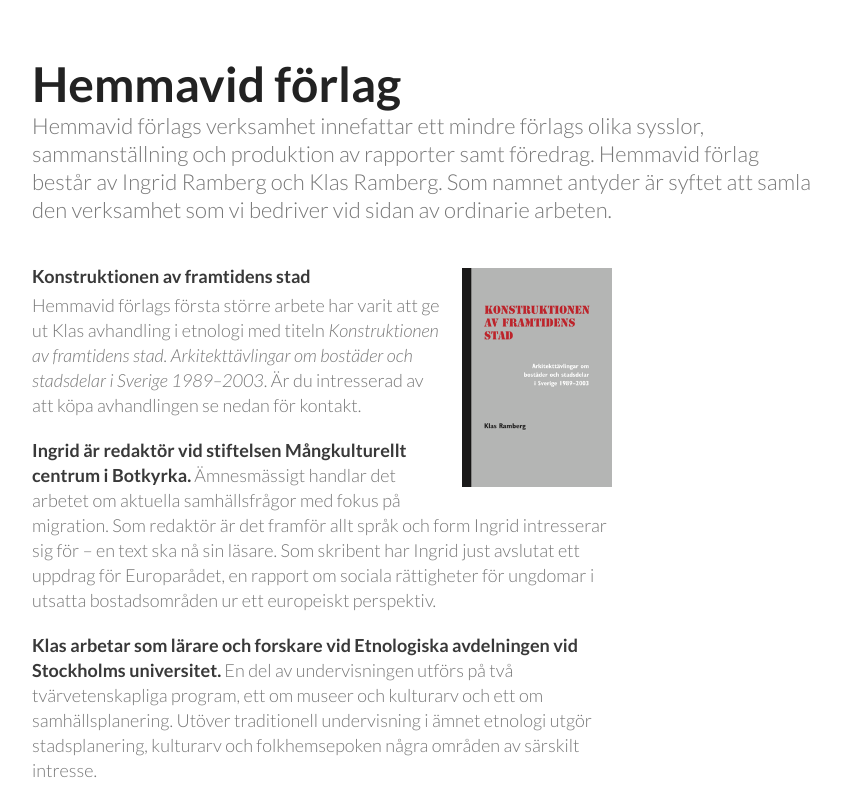
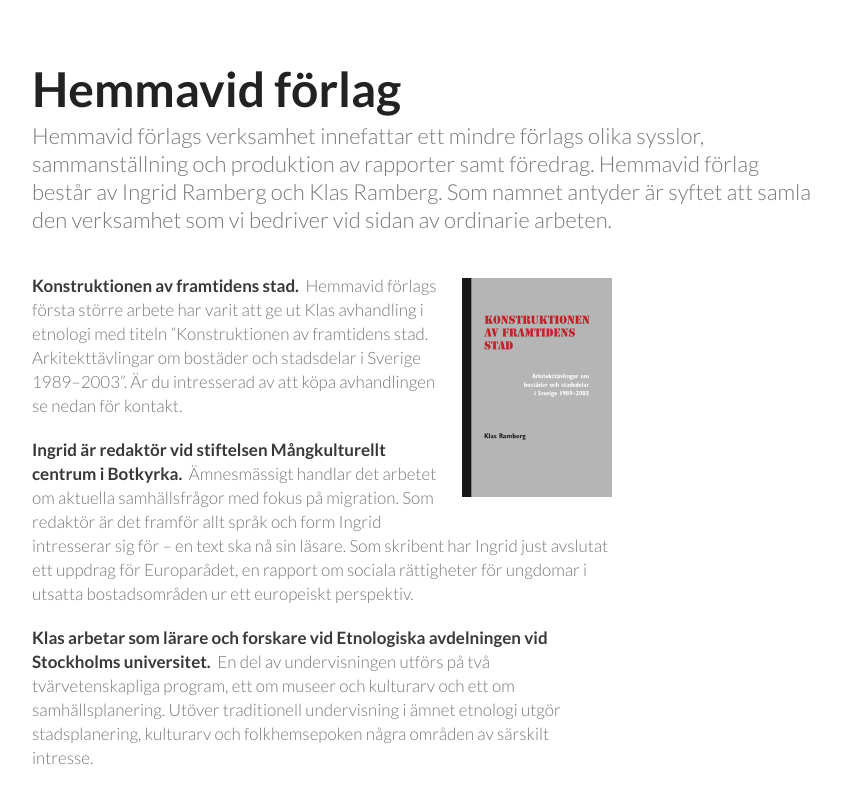
Before and after one commit to joeljunstrom/hemmavid, a plain HTML site: page index.html in a window 1280 px wide. Shown: the top 800 px of the page, without its empty margins (218-1059 px from the left). Drawn offline with Linux system fonts and the light colour scheme.

Commit message:
Use 17px as base

```diff
--- a/assets/styles.css
+++ b/assets/styles.css
@@ -26,8 +26,8 @@ h1, h2 {
 }
 
 p, ul, ol, table, pre, dl {
-  font-size: 18px;
-  line-height: 25px;
+  font-size: 17px;
+  line-height: 24px;
   margin:20px 0 0;
 }
 
@@ -37,13 +37,13 @@ h1, h2, h3 {
 
 h1 {
   font-size:48px;
-  line-height:1;
+  line-height:1.2;
 }
 
 h2 {
   color:#393939;
-  font-size: 18px;
-  line-height: 25px;
+  font-size: 17px;
+  line-height: 24px;
 }
 
 h3, h4, h5, h6 {
@@ -149,8 +149,11 @@ p {
 .person {
   margin-top: 20px;
 }
-.person h2,
-.person h2 + p {
+h2 {
+  padding-right: .2em;
+}
+h2,
+h2 + p {
   display: inline;
 }
 
--- a/index.html
+++ b/index.html
@@ -22,8 +22,8 @@
         <div class="content">
           <div class="book">
             <img src="assets/cover.png" alt="Konstruktionen av framtidens stad">
-            <h2>Konstruktionen av framtidens stad</h2>
-            <p>Hemmavid förlags första större arbete har varit att ge ut Klas avhandling i etnologi med titeln <i>Konstruktionen av framtidens stad. Arkitekttävlingar om bostäder och stadsdelar i Sverige 1989–2003</i>. Är du intresserad av att köpa avhandlingen se nedan för kontakt.</p>
+            <h2>Konstruktionen av framtidens stad.</h2>
+            <p>Hemmavid förlags första större arbete har varit att ge ut Klas avhandling i etnologi med titeln ”Konstruktionen av framtidens stad. Arkitekttävlingar om bostäder och stadsdelar i Sverige 1989–2003”. Är du intresserad av att köpa avhandlingen se nedan för kontakt.</p>
           </div>
           <div class="person">
             <h2>Ingrid är redaktör vid stiftelsen Mångkulturellt centrum i Botkyrka.</h2>
```
